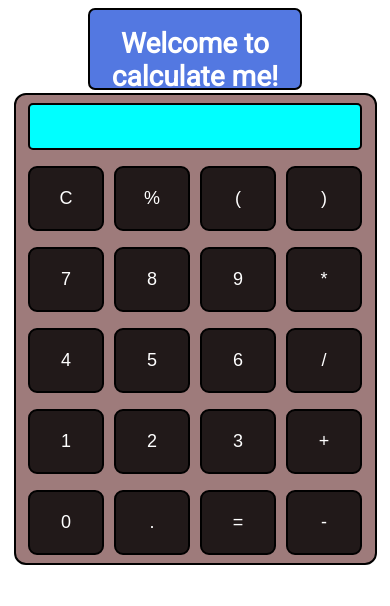
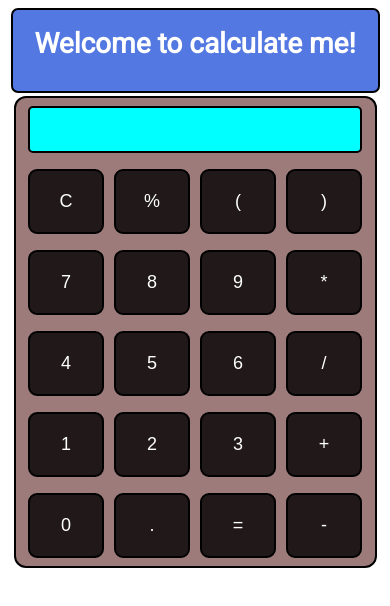
Before and after one commit to chetan09upadhyay/calculator, a plain HTML site: page index.html in a window 390 px wide. Drawn offline with Linux system fonts and the light colour scheme.

Commit message:
styling update

```diff
--- a/script.js
+++ b/script.js
@@ -27,5 +27,6 @@ Array.from(buttons).forEach((button)=>{
     string = string + buttonText;
     document.querySelector('input').value = string;
     }
+  }
   })
 })
--- a/style.css
+++ b/style.css
@@ -43,7 +43,7 @@ body {
 
 .container {
     background-color: #9e7b7b;
-    width: 26%;
+    width: 359px;
     border: 2px solid black;
     border-radius: 12px;
 }
@@ -51,13 +51,13 @@ body {
 .text-center {
   text-align: center;
   background-color: #5378e1;
-  width: 26%;
+  width: 359px;
   color: white;
   border: 2px solid black;
   border-radius: 7px;
   margin:3px auto;
   height: 61px;
-  padding-top: 17px;
+  padding-block: 18px;
   justify-content: center;
   align-items: center;
 }
@@ -82,9 +82,10 @@ align-items: center;
 
 @media (max-width:1170px){
   .text-center {
-    width:56%;
+    width:359px;
     font-size: 28px;
     height: 61px;
+    padding: 3px;
     padding-top: 17px;
   }
 
```
